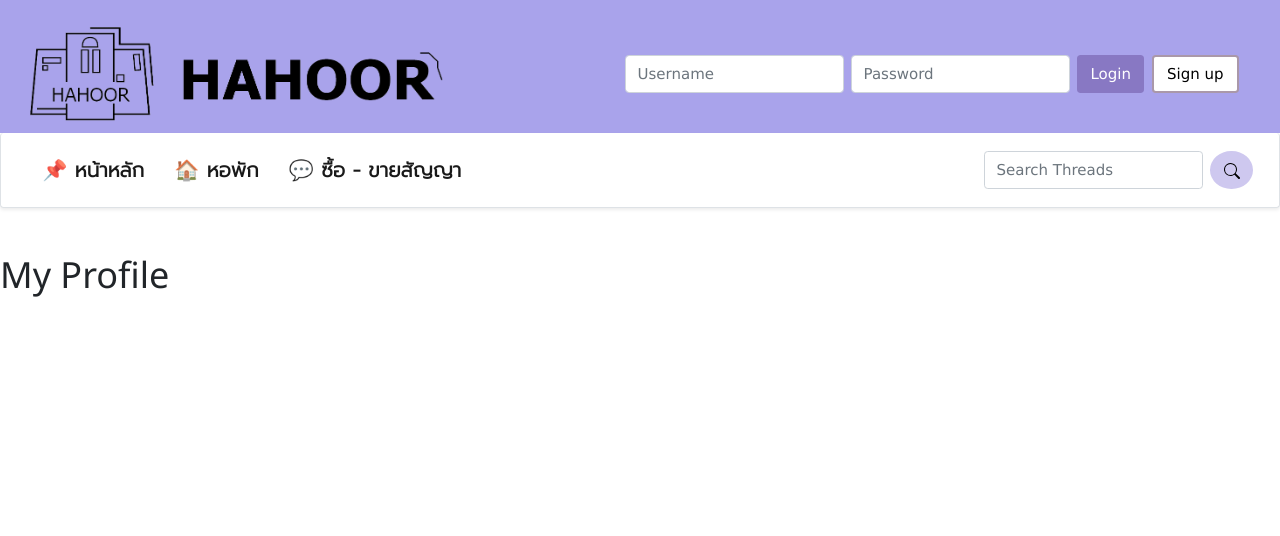
After one commit to 6210612831/hahoor, a Django app: page /user/my_profile in a window 1280 px wide. The commit adds this page. Shown: the top 536 px of the page. Run offline with Django 3.2, Linux system fonts and the light colour scheme.

Commit message:
Add user profile page

```diff
--- a/dormitory/templates/dormitory/layout.html
+++ b/dormitory/templates/dormitory/layout.html
@@ -213,7 +213,7 @@
                         <b>ข้อมูลของ {{ request.user.username }}</b>
                     </a>
                     <ul class="dropdown-menu" aria-labelledby="btnGroupDrop1" style="width: 13.3em;">
-                        <li><a class="dropdown-item" href="#">
+                        <li><a class="dropdown-item" href="{% url 'user:my_profile' %}">
                                 <p class="p1"><b>ข้อมูลส่วนตัว</b></p>
                             </a></li>
                         <li><a class="dropdown-item" href="{% url 'dormitory:my_dormitory' %}">
--- a/thread/templates/thread/layout.html
+++ b/thread/templates/thread/layout.html
@@ -181,7 +181,7 @@
                         <b>ข้อมูลของ {{ request.user.username }}</b>
                     </a>
                     <ul class="dropdown-menu" aria-labelledby="btnGroupDrop1" style="width: 13.3em;">
-                        <li><a class="dropdown-item" href="#"><p class="p1"><b>ข้อมูลส่วนตัว</b></p></a></li>
+                        <li><a class="dropdown-item" href="{% url 'user:my_profile' %}"><p class="p1"><b>ข้อมูลส่วนตัว</b></p></a></li>
                         <li><a class="dropdown-item" href="{% url 'dormitory:my_dormitory' %}"><p class="p1"><b>หอพักของฉัน</b></p></a></li>
                         <li><a class="dropdown-item" href="{% url 'thread:my_thread' %}"><p class="p1"><b>กระทู้ของฉัน</b></p></a></li>
                     </ul>
--- /dev/null
+++ b/user/templates/user/my_user.html
@@ -0,0 +1,4 @@
+{% extends "thread/layout.html" %}
+{% block body %}
+<h1>My Profile</h1>
+{% endblock %}
--- a/user/urls.py
+++ b/user/urls.py
@@ -10,5 +10,6 @@ urlpatterns = [path("", views.index, name="index"),
                path("confirm_register", views.register, name="confirm_register"),
                path("about", views.about, name="about"),
                path("logout", views.logout, name="logout"),
-               path("admin",views.admin_view,name="admin")
+               path("admin",views.admin_view,name="admin"),
+               path("my_profile",views.my_profile,name="my_profile")
                ]
--- a/user/views.py
+++ b/user/views.py
@@ -91,6 +91,8 @@ def logout(request):
 def register_view(request):
     return render(request, "user/register.html")
 
+def my_profile(request) :
+    return render(request, "user/my_user.html")
 
 def admin_view(request):
     if not request.user.is_authenticated:
```
